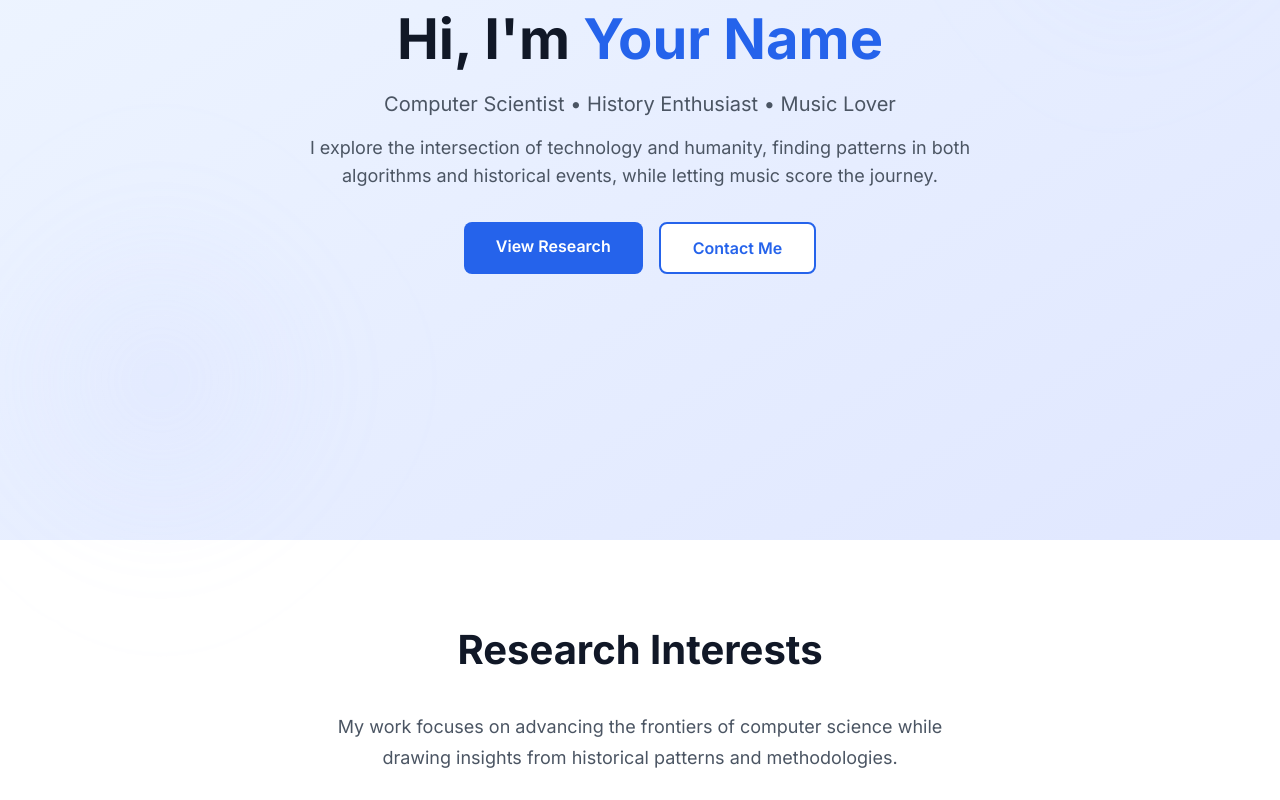
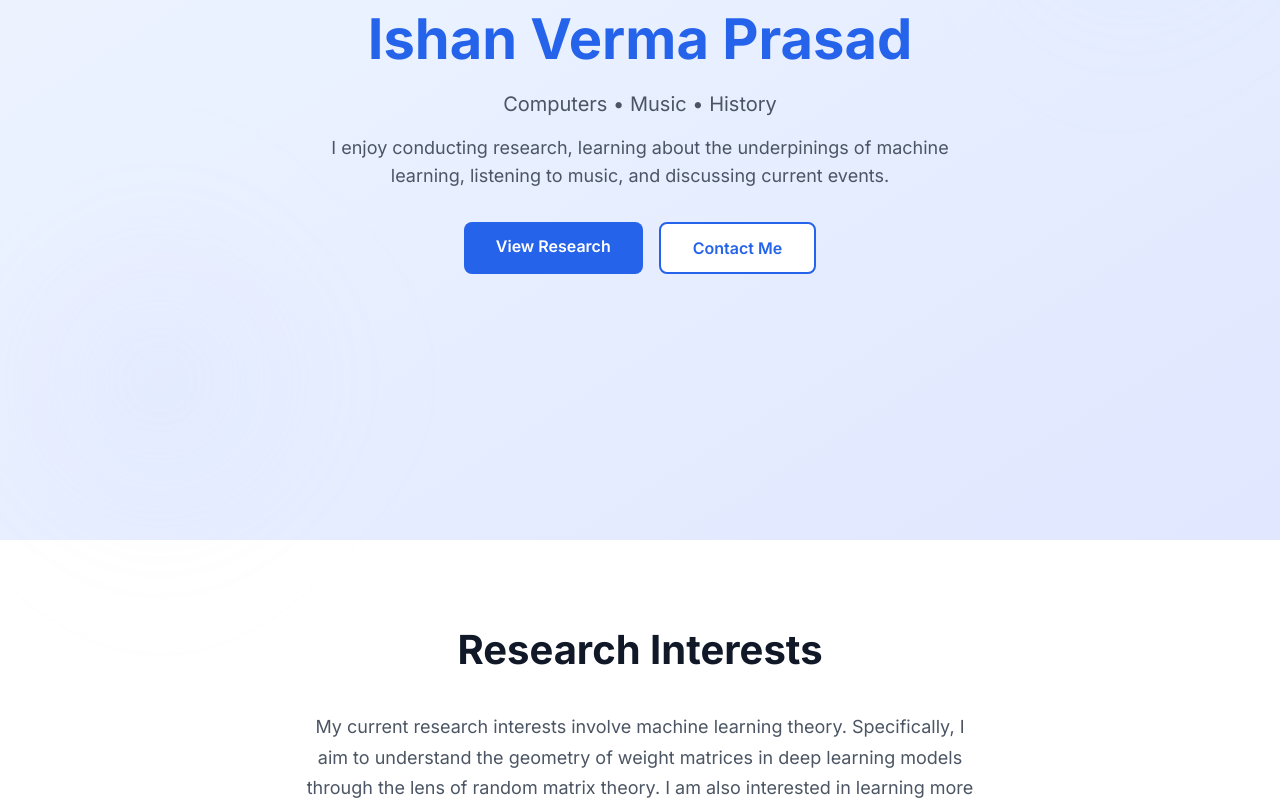
Before and after one commit to ishanvprasad/ishanvprasad.github.io, a Next.js app in the folder personal-website/: page / in a window 1280 px wide. Shown: the part 260-1060 px from the top of the page. Built offline with nearby package versions, Linux system fonts and the light colour scheme; no server answers.

Commit message:
Changing text

```diff
--- a/personal-website/src/app/layout.js
+++ b/personal-website/src/app/layout.js
@@ -4,7 +4,7 @@ import './globals.css'
 const inter = Inter({ subsets: ['latin'] })
 
 export const metadata = {
-  title: 'Your Name - Computer Scientist',
+  title: 'Ishan Verma Prasad',
   description: 'Personal website of a computer scientist passionate about history and music',
 }
 
--- a/personal-website/src/components/Footer.js
+++ b/personal-website/src/components/Footer.js
@@ -58,7 +58,7 @@ export default function Footer() {
           transition={{ delay: 0.4 }}
           className="mt-8 pt-8 border-t border-gray-800 text-center text-gray-400"
         >
-          <p>© {currentYear} Your Name. Built with Next.js and ❤️</p>
+          <p>© {currentYear} Ishan Verma Prasad. Built with Next.js and ❤️</p>
         </motion.div>
       </div>
     </footer>
--- a/personal-website/src/components/Hero.js
+++ b/personal-website/src/components/Hero.js
@@ -34,7 +34,7 @@ export default function Hero() {
         >
           <motion.div variants={itemVariants}>
             <h1 className="text-gray-900">
-              Hi, I&apos;m <span className="text-blue-600">Your Name</span>
+              <span className="text-blue-600">Ishan Verma Prasad</span>
             </h1>
           </motion.div>
 
@@ -42,16 +42,14 @@ export default function Hero() {
             variants={itemVariants}
             className="text-xl text-gray-600 mb-4"
           >
-            Computer Scientist • History Enthusiast • Music Lover
+            Computers • Music • History
           </motion.p>
 
           <motion.p
             variants={itemVariants}
             className="text-lg text-gray-600 max-w-2xl mx-auto mb-8"
           >
-            I explore the intersection of technology and humanity, finding patterns
-            in both algorithms and historical events, while letting music score the
-            journey.
+            I enjoy conducting research, learning about the underpinings of machine learning, listening to music, and discussing current events.
           </motion.p>
 
           <motion.div
--- a/personal-website/src/components/Research.js
+++ b/personal-website/src/components/Research.js
@@ -38,8 +38,7 @@ export default function Research() {
         >
           <h2 className="text-gray-900">Research Interests</h2>
           <p className="text-center text-gray-600 max-w-2xl mx-auto mb-12">
-            My work focuses on advancing the frontiers of computer science while
-            drawing insights from historical patterns and methodologies.
+            My current research interests involve machine learning theory. Specifically, I aim to understand the geometry of weight matrices in deep learning models through the lens of random matrix theory. I am also interested in learning more about training dynamics.
           </p>
         </motion.div>
 
```
